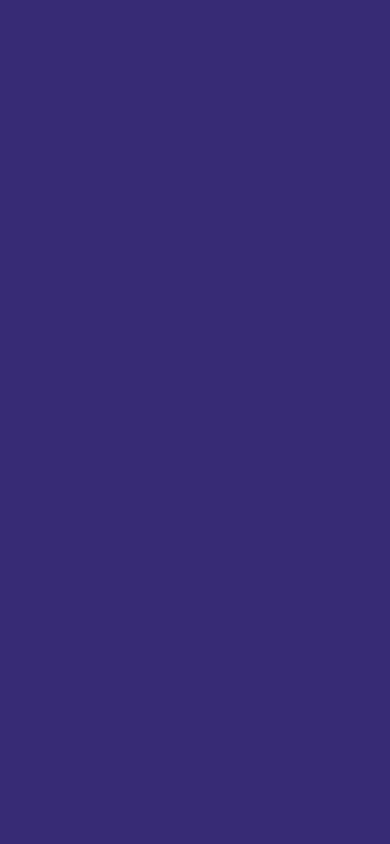
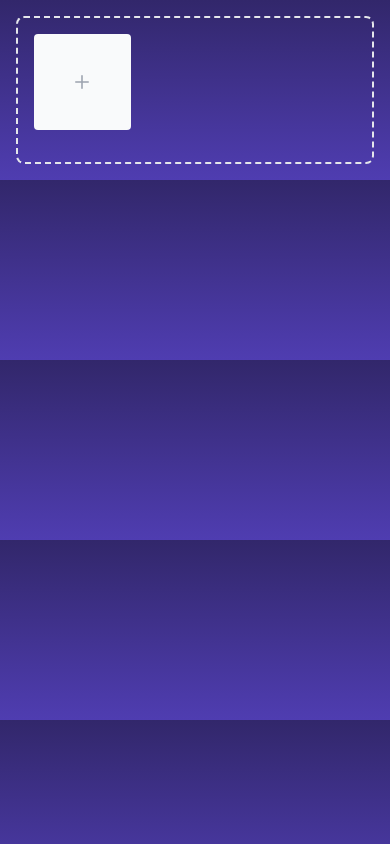
Before and after one commit to jin-lee4/cmdf24, a Next.js app: page /dashboard in a window 390 px wide. Built offline with nearby package versions, Linux system fonts and the light colour scheme.

Commit message:
dashboard panel

```diff
--- a/src/app/dashboard/page.js
+++ b/src/app/dashboard/page.js
@@ -1,3 +1,8 @@
+import DashboardPanel from "@/components/DashboardPanel";
 export default function Dashboard() {
-
+  return (
+    <section>
+      <DashboardPanel />
+    </section>
+  );
 }
--- a/src/app/signup/page.js
+++ b/src/app/signup/page.js
@@ -1,4 +1,4 @@
-import styles from "../app/styles/loginpanel.module.css";
+import styles from "../styles/loginpanel.module.css";
 
 function SignupPanel() {
   return (
--- /dev/null
+++ b/src/app/styles/sidebar.module.css
@@ -0,0 +1,22 @@
+.sidebar {
+    background: linear-gradient(180deg, #32276B 0%, #4F3DB1 100%);
+    display: flex;
+    position: fixed;
+    top: 0;
+    left: 0;
+    z-index: 40;
+    width: 16rem;
+    height: 100vh;
+    transition-property: transform;
+    transition-timing-function: cubic-bezier(0.4, 0, 0.2, 1);
+    transition-duration: 150ms;
+    --tw-translate-x: -100%;
+    transform: translate(var(--tw-translate-x), var(--tw-translate-y)) rotate(var(--tw-rotate)) skewX(var(--tw-skew-x)) skewY(var(--tw-skew-y)) scaleX(var(--tw-scale-x)) scaleY(var(--tw-scale-y));
+}
+
+.dashboard {
+    background: #EFF3FA;
+    overflow-y: auto;
+    padding: 1rem;
+    height: 100%;
+}
--- a/src/components/DashboardPanel.jsx
+++ b/src/components/DashboardPanel.jsx
@@ -1,7 +1,70 @@
-const Panel = () => {
-    return (
+import Logo from "./Logo";
+import Image from "next/image";
+import styles from '../app/styles/sidebar.module.css'
 
-    );
+function DashboardPanel() {
+  return (
+    <section>
+      <aside
+        id="sidebar"
+        className="flex fixed top-0 left-0 z-40 w-64 h-screen transition-transform -translate-x-full sm:translate-x-0"
+        aria-label="Sidebar"
+      >
+        <div className="h-full px-3 py-4 overflow-y-auto">
+          <a href="/" className="flex items-center ps-2.5 mb-5">
+            <Logo />
+          </a>
+          <ul className="space-y-2 font-medium">
+            <li>
+              <a
+                href="#"
+                className="flex items-center p-2 text-gray-900 rounded-lg dark:text-white hover:bg-gray-100 dark:hover:bg-gray-700 group"
+              >
+                <svg
+                  xmlns="http://www.w3.org/2000/svg"
+                  width="26"
+                  height="25"
+                  viewBox="0 0 26 25"
+                  fill="none"
+                >
+                  <path
+                    d="M24.8809 12.358L13.618 0.65568C13.5369 0.571194 13.4406 0.504166 13.3345 0.458433C13.2285 0.4127 13.1148 0.38916 13 0.38916C12.8852 0.38916 12.7716 0.4127 12.6655 0.458433C12.5595 0.504166 12.4632 0.571194 12.3821 0.65568L1.11917 12.358C0.79104 12.6992 0.605103 13.1626 0.605103 13.6459C0.605103 14.6496 1.38987 15.4655 2.3551 15.4655H3.54182V23.8158C3.54182 24.319 3.93284 24.7256 4.41682 24.7256H11.25V18.357H14.3125V24.7256H21.5832C22.0672 24.7256 22.4582 24.319 22.4582 23.8158V15.4655H23.6449C24.1098 15.4655 24.5555 15.275 24.8836 14.931C25.5645 14.2202 25.5645 13.0688 24.8809 12.358Z"
+                    fill="#F5F5F8"
+                  />
+                </svg>
+                <span className="ms-3">Dashboard</span>
+              </a>
+            </li>
+          </ul>
+        </div>
+      </aside>
+      <div className="p-4 sm:ml-64">
+        <div className="p-4 border-2 border-gray-200 border-dashed rounded-lg dark:border-gray-700">
+          <div className="grid grid-cols-3 gap-4 mb-4">
+            <div className="flex items-center justify-center h-24 rounded bg-gray-50 dark:bg-gray-800">
+              <p className="text-2xl text-gray-400 dark:text-gray-500">
+                <svg
+                  className="w-3.5 h-3.5"
+                  aria-hidden="true"
+                  xmlns="http://www.w3.org/2000/svg"
+                  fill="none"
+                  viewBox="0 0 18 18"
+                >
+                  <path
+                    stroke="currentColor"
+                    stroke-linecap="round"
+                    stroke-linejoin="round"
+                    stroke-width="2"
+                    d="M9 1v16M1 9h16"
+                  />
+                </svg>
+              </p>
+            </div>
+          </div>
+        </div>
+      </div>
+    </section>
+  );
 }
 
-export default Panel;
+export default DashboardPanel;
--- a/src/components/LoginPanel.jsx
+++ b/src/components/LoginPanel.jsx
@@ -1,6 +1,6 @@
 import styles from "../app/styles/loginpanel.module.css";
 
-function LoginPanel({ children }) {
+function LoginPanel() {
   return (
     <section className={styles.panel}>
       <div className="items-center p-6 space-y-4 md:space-y-6 sm:p-8">
--- a/tailwind.config.js
+++ b/tailwind.config.js
@@ -3,7 +3,7 @@ module.exports = {
   content: [
     "./src/pages/**/*.{js,ts,jsx,tsx,mdx}",
     "./src/components/**/*.{js,ts,jsx,tsx,mdx}",
-    "./src/app/**/*.{js,ts,jsx,tsx,mdx}",
+    "./src/app/**/*.{js,ts,jsx,tsx,mdx,css}",
   ],
   theme: {
     extend: {
```
Also changed, not shown: src/app/page.js (+2 -6 lines), src/components/Logo.jsx (added, +11 -0 lines).
